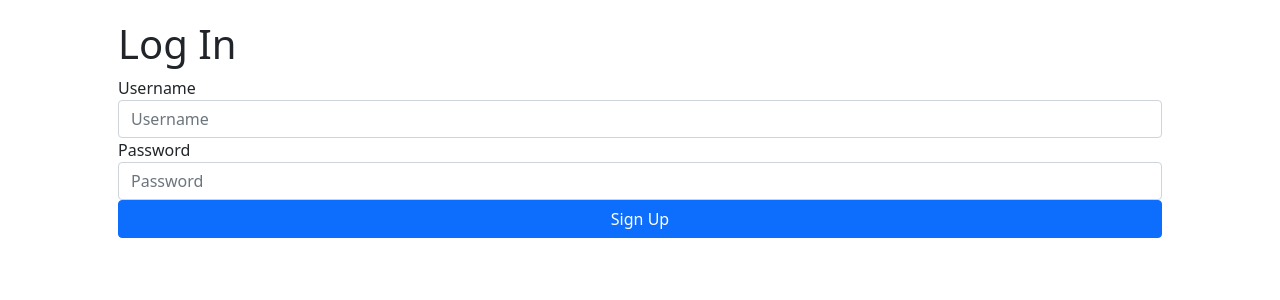
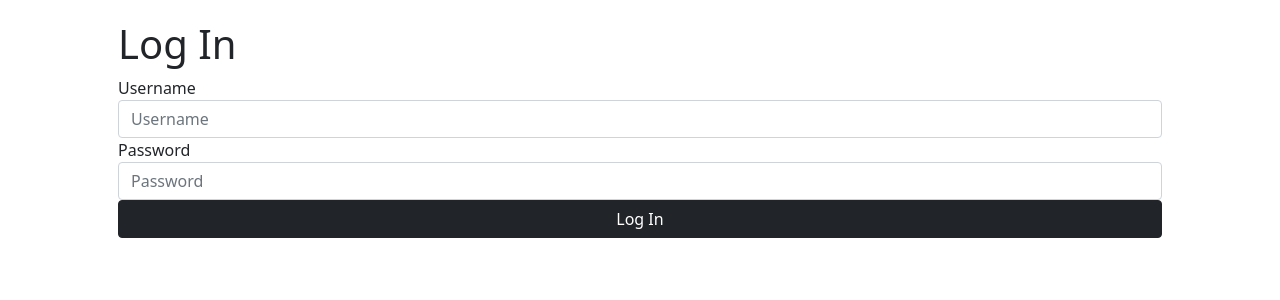
Before and after one commit to sheldonjpowell/pb_project_w6, a Flask app: page /login in a window 1280 px wide. Shown: the part 236-536 px from the top of the page. Run offline with Flask 2, Linux system fonts and the light colour scheme; some libraries are stand-ins or nearby versions.

Commit message:
Got everything working again with the right requirements

```diff
--- a/app/forms.py
+++ b/app/forms.py
@@ -21,4 +21,4 @@ class PhoneBook(FlaskForm):
 class Loginform(FlaskForm):
     username = StringField('Username', validators=[DataRequired()])
     password = PasswordField('Password', validators=[DataRequired()])
-    submit = SubmitField('Sign Up')
+    submit = SubmitField('Log In')
--- a/app/models.py
+++ b/app/models.py
@@ -26,6 +26,7 @@ class User(db.Model, UserMixin):
     def __init__(self, **kwargs):
         super().__init__(**kwargs)
         self.name = generate_password_hash(kwargs['name'])
+        self.password = generate_password_hash(kwargs['password'])
         db.session.add(self)
         db.session.commit()
 
--- a/app/routes.py
+++ b/app/routes.py
@@ -1,5 +1,6 @@
 from app import app, forms
 from flask import redirect, render_template, url_for, flash
+from flask_login import login_user
 from app.forms import PhoneBook, Loginform, SignUpForm
 from app.models import User, Post
 
@@ -31,26 +32,9 @@ def phonebook():
         return redirect(url_for('index'))
     return render_template('pb.html', title=title, form=form)
 
-@app.route('/signup', methods=["GET", "POST"])
-def signup():
-    title = 'Sign Up'
-    form = SignUpForm()
-    # check if a post request and that the form is valid
-    if form.validate_on_submit():
-        # Get data from the validated form
-        # email = form.email.data
-        username = form.username.data
-        password = form.password.data
-        # Create a new user instance with form data
-        new_user = User(username=username, password=password)
-        return redirect(url_for('index'))
-
-    return render_template('signup.html', title=title, form=form)
 
 
-
-
-@app.route('/favorites')
+@app.route('/favorites', methods=["GET", "POST"])
 def favorites():
     title = 'Favorites'
     movies = [
@@ -127,6 +111,32 @@ def favorites():
 
 
 
+
+
+
+@app.route('/signup', methods=["GET", "POST"])
+def signup():
+    title = 'Sign Up'
+    form = SignUpForm()
+    # check if a post request and that the form is valid
+    if form.validate_on_submit():
+        # Get data from the validated form
+        # email = form.email.data
+        username = form.username.data
+        password = form.password.data
+        # Create a new user instance with form data
+        new_user = User(username=username, password=password)
+        return redirect(url_for('index'))
+
+    return render_template('signup.html', title=title, form=form)
+
+
+
+
+
+
+
+
 @app.route('/login', methods=["GET","POST"])
 def login():
     title = 'Log In'
--- a/app/templates/favorites.html
+++ b/app/templates/favorites.html
@@ -1,6 +1,8 @@
 {% extends 'base.html' %}
+        <div class="container p-5">
+        {% block content %}
 
-        <div class="container p-5">
+
         {% for m in movies %}
             <div class="card p-3">
                 <div class="card-body p-5">
@@ -37,6 +39,8 @@
 
         {% endfor %}
 
+        {% endblock content %}
+
         </div>
 
         <script src="https://cdnjs.cloudflare.com/ajax/libs/popper.js/2.9.2/umd/popper.min.js"></script>
--- a/app/templates/login.html
+++ b/app/templates/login.html
@@ -13,7 +13,7 @@
             {{ form.password.label }}
             {{ form.password(class='form-control', placeholder='Password') }}
 
-            {{ form.submit(class='btn btn-primary w-100') }}
+            {{ form.submit(class='btn btn-dark w-100') }}
 
 
         </div>
--- a/requirements.txt
+++ b/requirements.txt
@@ -1,11 +1,15 @@
 alembic==1.7.7
 click==8.1.0
+colorama==0.4.4
+dnspython==2.2.1
+email-validator==1.1.3
 Flask==2.1.0
 Flask-Login==0.6.0
 Flask-Migrate==3.1.0
 Flask-SQLAlchemy==2.5.1
 Flask-WTF==1.0.0
 greenlet==1.1.2
+idna==3.3
 itsdangerous==2.1.2
 Jinja2==3.1.1
 Mako==1.2.0
```
Also changed, not shown: app.db.
